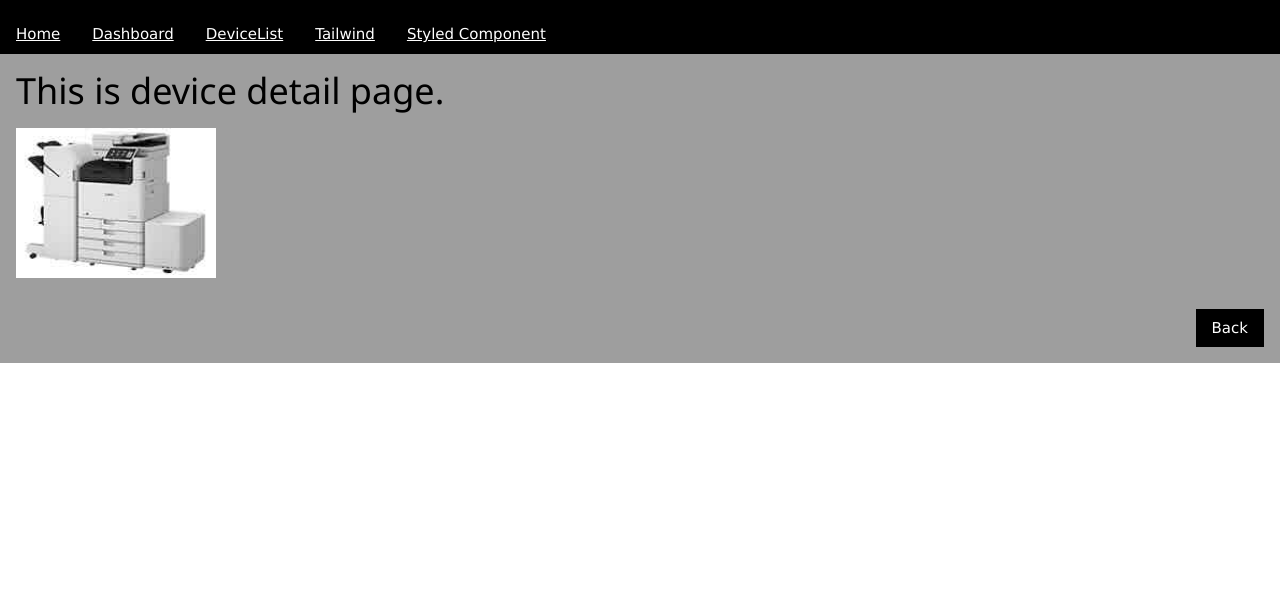
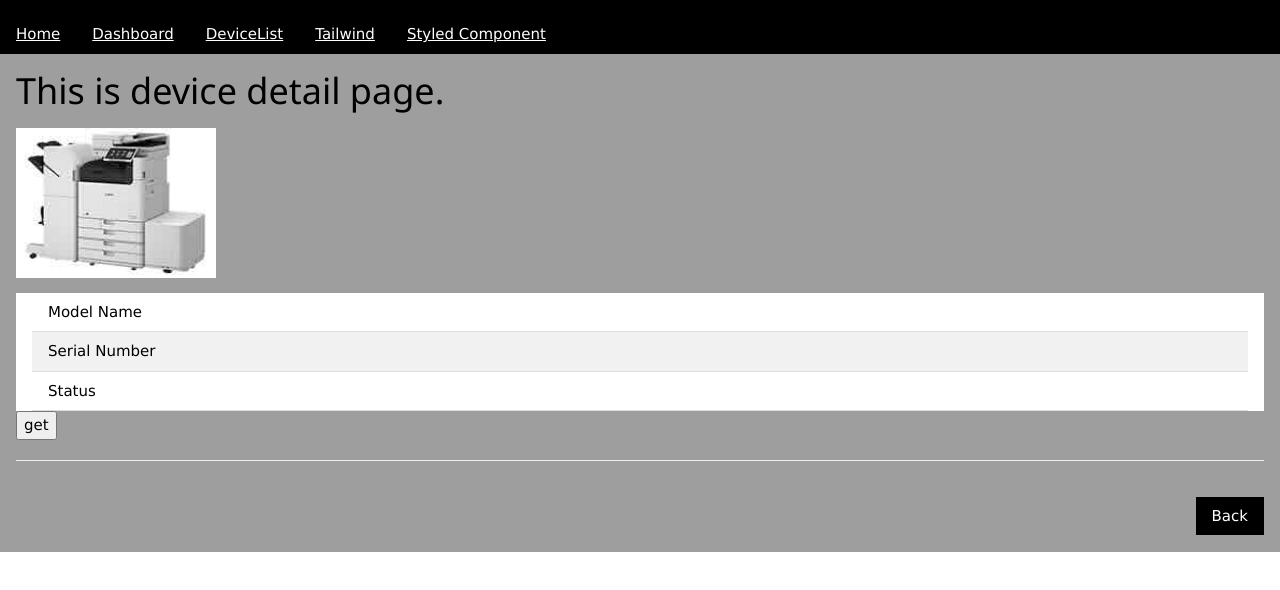
Before and after one commit to miketorii/ReactApps, a Next.js app in the folder appnextvm/: page /devicedetail in a window 1280 px wide. Shown: the top 590 px of the page. Built offline with nearby package versions, Linux system fonts and the light colour scheme.

Commit message:
add device detail

```diff
--- /dev/null
+++ b/appnextvm/app/api/getdevicedetail/route.tsx
@@ -0,0 +1,3 @@
+export async function GET() {
+  return Response.json({ modelname: 'iR-ADV C5870', serialnumber: '80001234', status: '10001' });
+}
--- a/appnextvm/app/devicedetail/page.tsx
+++ b/appnextvm/app/devicedetail/page.tsx
@@ -1,14 +1,47 @@
+'use client';
+
+import { useState } from 'react';
 import Link from 'next/link';
 import Image from 'next/image';
 
 import iRADVC5800Img from '../../images/iR-ADV.jpg';
 
 export default function Page(){
+
+       const [devicedata, setData] = useState({modelname:"",serialnumber:"",status:""});
+
+       async function getDeviceDetail(){
+       	     const res = await fetch("/api/getdevicedetail");
+	     const data = await res.json();
+	     setData({modelname: data.modelname, serialnumber: data.serialnumber, status: data.status});
+       };
+
        return (
         <div className="w3-container w3-gray">
        	      <h1>This is device detail page.</h1>
 	      <Image src={iRADVC5800Img} alt="iR-ADV C5800" width={200} height={150}/>
 	      <p />
+	      <div className="w3-container w3-white">
+	      <table className="w3-table w3-striped w3-bordered">
+	      <tbody>
+	      <tr>
+		<td>Model Name</td>
+		<td>{devicedata.modelname}</td>
+	      </tr>
+	      <tr>
+		<td>Serial Number</td>
+		<td>{devicedata.serialnumber}</td>
+	      </tr>
+	      <tr>
+		<td>Status</td>
+		<td>{devicedata.status}</td>
+	      </tr>
+	      </tbody>
+	      </table>
+	      </div>
+	      <button onClick={getDeviceDetail}>get</button>
+	      <br />
+	      <hr />
 	      <Link href="/devicelist">
 	      	    <button className="w3-button w3-black w3-section w3-right">Back</button>
 	      </Link>
```
